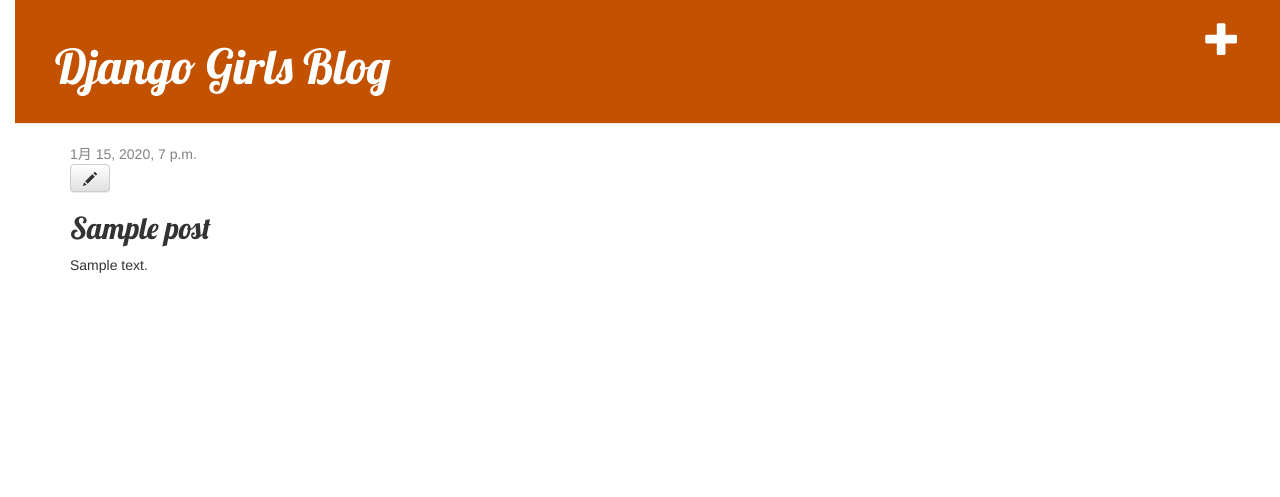
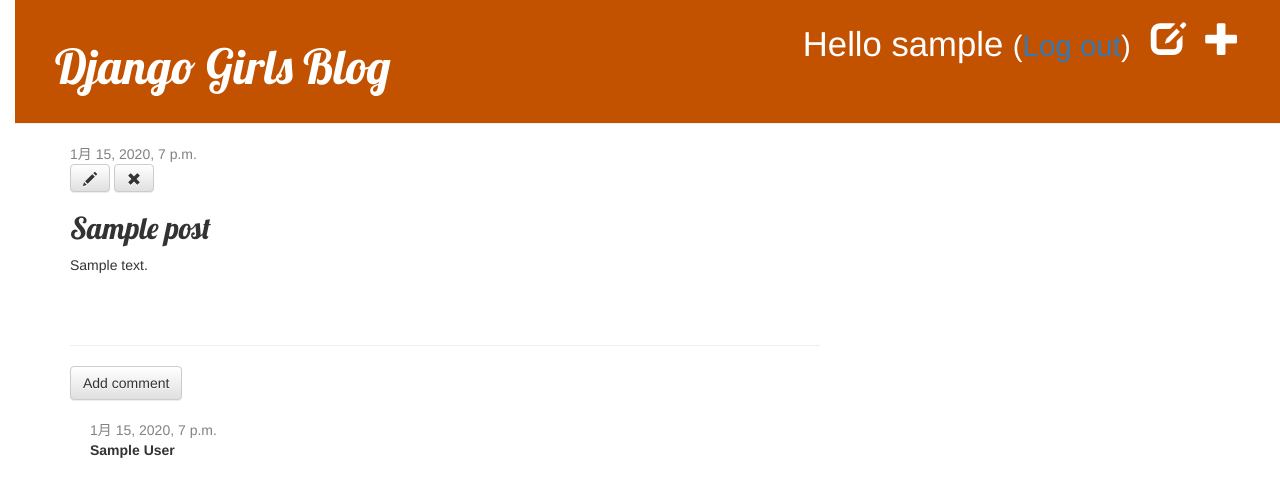
Before and after one commit to Aldbrn/my-first-blog, a Django app: page /post/1/ in a window 1280 px wide. Shown: the top 497 px of the page. Run offline with Django 3.2, Linux system fonts and the light colour scheme; a user stored in the database is signed in; tables that the repository leaves empty hold one stand-in row (values such as "Sample post"); some libraries are stand-ins or nearby versions.

Commit message:
add new file

```diff
--- a/blog/admin.py
+++ b/blog/admin.py
@@ -1,6 +1,7 @@
 from django.contrib import admin
-from .models import Post
+from .models import Post, Comment
 
 # Register your models here.
 
 admin.site.register(Post)
+admin.site.register(Comment)
--- a/blog/models.py
+++ b/blog/models.py
@@ -16,5 +16,25 @@
         self.published_date = timezone.now()
         self.save()
 
+    def approved_comments(self):
+        return self.comments.filter(approved_comment=True)
+
     def __str__(self):
         return self.title
+
+
+class Comment(models.Model):
+    post = models.ForeignKey(
+        "blog.Post", on_delete=models.CASCADE, related_name="comments"
+    )
+    author = models.CharField(max_length=200)
+    text = models.TextField()
+    created_date = models.DateTimeField(default=timezone.now)
+    approved_comment = models.BooleanField(default=False)
+
+    def approve(self):
+        self.approved_comment = True
+        self.save()
+
+    def __str__(self):
+        return self.text
--- a/blog/static/css/blog.css
+++ b/blog/static/css/blog.css
@@ -64,3 +64,7 @@
 .post h2 a:visited {
   color: #000000;
 }
+
+.comment {
+  margin: 20px 0px 20px 20px;
+}
--- a/blog/templates/blog/base.html
+++ b/blog/templates/blog/base.html
@@ -13,6 +13,10 @@
     <div class="page-header">
       {% if user.is_authenticated %}
       <a href="{% url "post_new" %}" class="top-menu"><span class="glyphicon glyphicon-plus"></span></a>
+      <a href="{% url "post_draft_list" %}" class="top-menu"><span class="glyphicon glyphicon-edit"></span></a>
+      <p class="top-menu">Hello {{ user.username }} <small>(<a href="{% url "logout" %}">Log out</a>)</small></p>
+      {% else %}
+      <a href="{% url "login" %}" class="top-menu"><span class="glyphicon glyphicon-lock"></span></a>
       {% endif %}
       <h1><a href="/">Django Girls Blog</a></h1>
     </div>
--- a/blog/templates/blog/post_detail.html
+++ b/blog/templates/blog/post_detail.html
@@ -6,12 +6,37 @@
   <div class="date">
     {{ post.published_date}}
   </div>
+  {% else %}
+  <a href="{% url "post_publish" pk=post.pk%}" class="btn btn-default">Publish</a>
   {% endif %}
   {% if user.is_authenticated %}
   <a class="btn btn-default" href="{% url "post_edit" pk=post.pk %}"><span class=" glyphicon
     glyphicon-pencil"></span></a>
+  <a href="{% url "post_remove" pk=post.pk %}" class="btn btn-default"><span
+      class="glyphicon glyphicon-remove"></span></a>
   {% endif %}
   <h2>{{ post.title}}</h2>
   <p>{{ post.text|linebreaksbr }}</p>
 </div>
+<hr>
+<a class="btn btn-default" href="{% url "add_comment_to_post" pk=post.pk %}">Add comment</a>
+{% for comment in post.comments.all %}
+{% if user.is_authenticated or comment.approved_comment %}
+<div class="comment">
+  <div class="date">
+    {{ comment.created_date }}
+    {% if not comment.approved_comment%}
+    <a class="btn btn-default" href="{% url "comment_remove" pk=comment.pk %}"><span
+        class="glyphicon glyphicon-remove"></span></a>
+    <a class="btn btn-default" href="{% url "comment_approve" pk=comment.pk %}"><span
+        class="glyphicon glyphicon-ok"></span></a>
+    {% endif %}
+  </div>
+  <strong>{{ comment.author }}</strong>
+  <p>{{ comment.test|linebreaks }}</p>
+</div>
+{% endif %}
+{% empty %}
+<p>No comments here yet :(</p>
+{% endfor %}
 {% endblock %}
--- a/blog/templates/blog/post_list.html
+++ b/blog/templates/blog/post_list.html
@@ -8,6 +8,7 @@
   </div>
   <h2><a href="{% url "post_detail" pk=post.pk %}">{{ post.title }}</a></h2>
   <p>{{ post.text|linebreaksbr }}</p>
+  <a href="{% url "post_detail" pk=post.pk %}">Comments: {{ post.approved_comments.count }}</a>
 </div>
 {% endfor %}
 {% endblock %}
--- a/blog/urls.py
+++ b/blog/urls.py
@@ -6,4 +6,12 @@
     path("post/<int:pk>/", views.post_detail, name="post_detail"),
     path("post/new/", views.post_new, name="post_new"),
     path("post/<int:pk>/edit/", views.post_edit, name="post_edit"),
+    path("drafts/", views.post_draft_list, name="post_draft_list"),
+    path("post/<pk>/publish/", views.post_publish, name="post_publish"),
+    path("post/<pk>/remove/", views.post_remove, name="post_remove"),
+    path(
+        "post/<int:pk>/comment/", views.add_comment_to_post, name="add_comment_to_post"
+    ),
+    path("comment/<int:pk>/approve/", views.comment_approve, name="comment_approve"),
+    path("comment/<int:pk>/remove/,", views.comment_remove, name="comment_remove"),
 ]
--- a/blog/views.py
+++ b/blog/views.py
@@ -1,7 +1,8 @@
+from django.contrib.auth.decorators import login_required
 from django.shortcuts import render, get_object_or_404, redirect
 from django.utils import timezone
-from .models import Post
-from .forms import PostForm
+from .models import Post, Comment
+from .forms import PostForm, CommentForm
 
 # Create your views here.
 
@@ -18,13 +19,13 @@
     return render(request, "blog/post_detail.html", {"post": post})
 
 
+@login_required
 def post_new(request):
     if request.method == "POST":
         form = PostForm(request.POST)
         if form.is_valid():
             post = form.save(commit=False)
             post.author = request.user
-            post.published_date = timezone.now()
             post.save()
             return redirect("post_detail", pk=post.pk)
     else:
@@ -32,6 +33,7 @@
     return render(request, "blog/post_edit.html", {"form": form})
 
 
+@login_required
 def post_edit(request, pk):
     post = get_object_or_404(Post, pk=pk)
     if request.method == "POST":
@@ -39,9 +41,56 @@
         if form.is_valid():
             post = form.save(commit=False)
             post.author = request.user
-            post.published_date = timezone.now()
             post.save()
             return redirect("post_detail", pk=post.pk)
     else:
         form = PostForm(instance=post)
     return render(request, "blog/post_edit.html", {"form": form})
+
+
+@login_required
+def post_draft_list(request):
+    posts = Post.objects.filter(published_date__isnull=True).order_by("created_date")
+    return render(request, "blog/post_draft_list.html", {"posts": posts})
+
+
+@login_required
+def post_publish(request, pk):
+    post = get_object_or_404(Post, pk=pk)
+    post.publish()
+    return redirect("post_detail", pk=pk)
+
+
+@login_required
+def post_remove(request, pk):
+    post = get_object_or_404(Post, pk=pk)
+    post.delete()
+    return redirect("post_list")
+
+
+def add_comment_to_post(request, pk):
+    post = get_object_or_404(Post, pk=pk)
+    if request.method == "POST":
+        form = CommentForm(request.POST)
+        if form.is_valid():
+            comment = form.save(commit=False)
+            comment.post = post
+            comment.save()
+            return redirect("post_detail", pk=post.pk)
+    else:
+        form = CommentForm()
+    return render(request, "blog/add_comment_to_post.html", {"form": form})
+
+
+@login_required
+def comment_approve(request, pk):
+    comment = get_object_or_404(Comment, pk=pk)
+    comment.approve()
+    return redirect("post_detail", pk=comment.post.pk)
+
+
+@login_required
+def comment_remove(request, pk):
+    comment = get_object_or_404(Comment, pk=pk)
+    comment.delete()
+    return redirect("post_detail", pk=comment.post.pk)
--- a/mysite/settings.py
+++ b/mysite/settings.py
@@ -120,3 +120,4 @@
 
 STATIC_URL = "/static/"
 STATIC_ROOT = os.path.join(BASE_DIR, "static")
+LOGIN_REDIRECT_URL = "/"
--- a/mysite/urls.py
+++ b/mysite/urls.py
@@ -16,4 +16,11 @@
 from django.contrib import admin
 from django.urls import path, include
 
-urlpatterns = [path("admin/", admin.site.urls), path("", include("blog.urls"))]
+from django.contrib.auth import views
+
+urlpatterns = [
+    path("admin/", admin.site.urls),
+    path("accounts/login/", views.LoginView.as_view(), name="login"),
+    path("accounts/logout/", views.LogoutView.as_view(next_page="/"), name="logout"),
+    path("", include("blog.urls")),
+]
```
Also changed, not shown: blog/forms.py (+7 -1 lines), blog/templates/blog/add_comment_to_post.html (added, +9 -0 lines), blog/templates/blog/post_draft_list.html (added, +11 -0 lines), blog/templates/registration/login.html (added, +25 -0 lines), blog/migrations/0003_comment.py (added).
